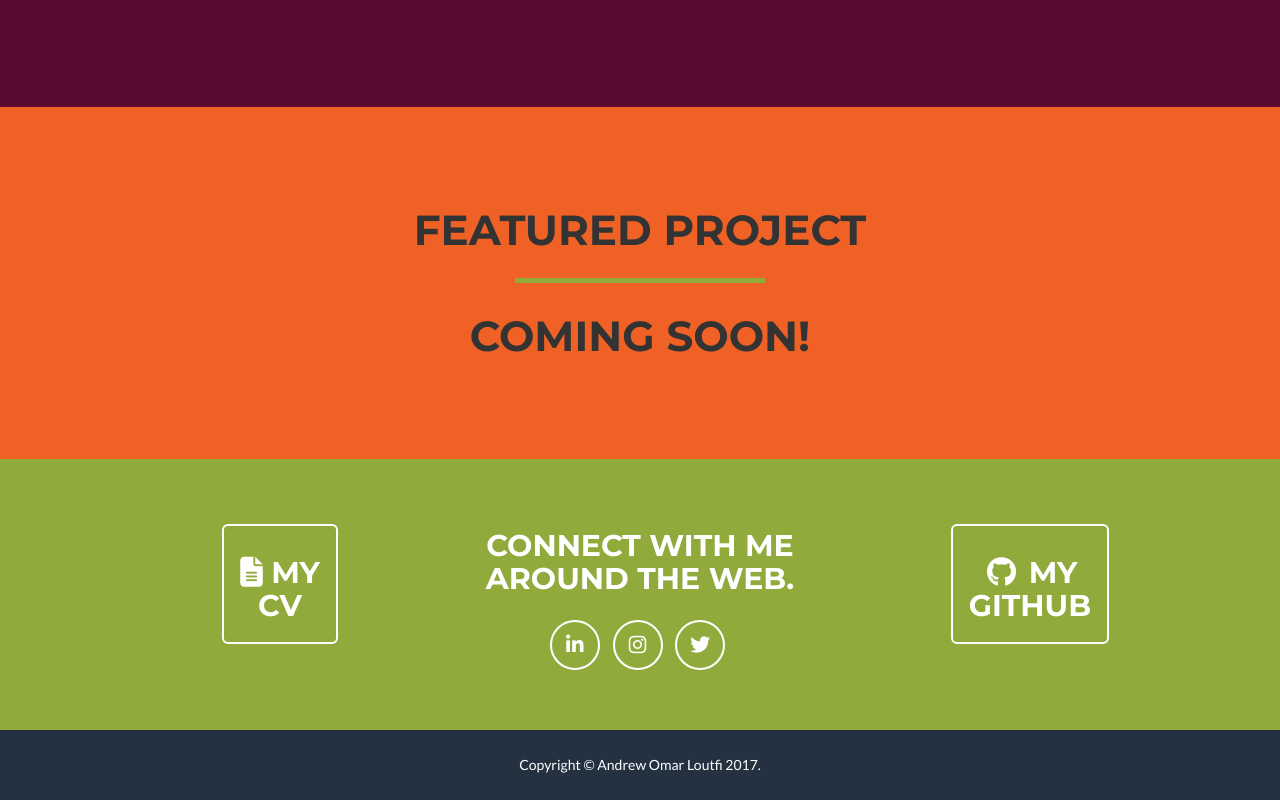
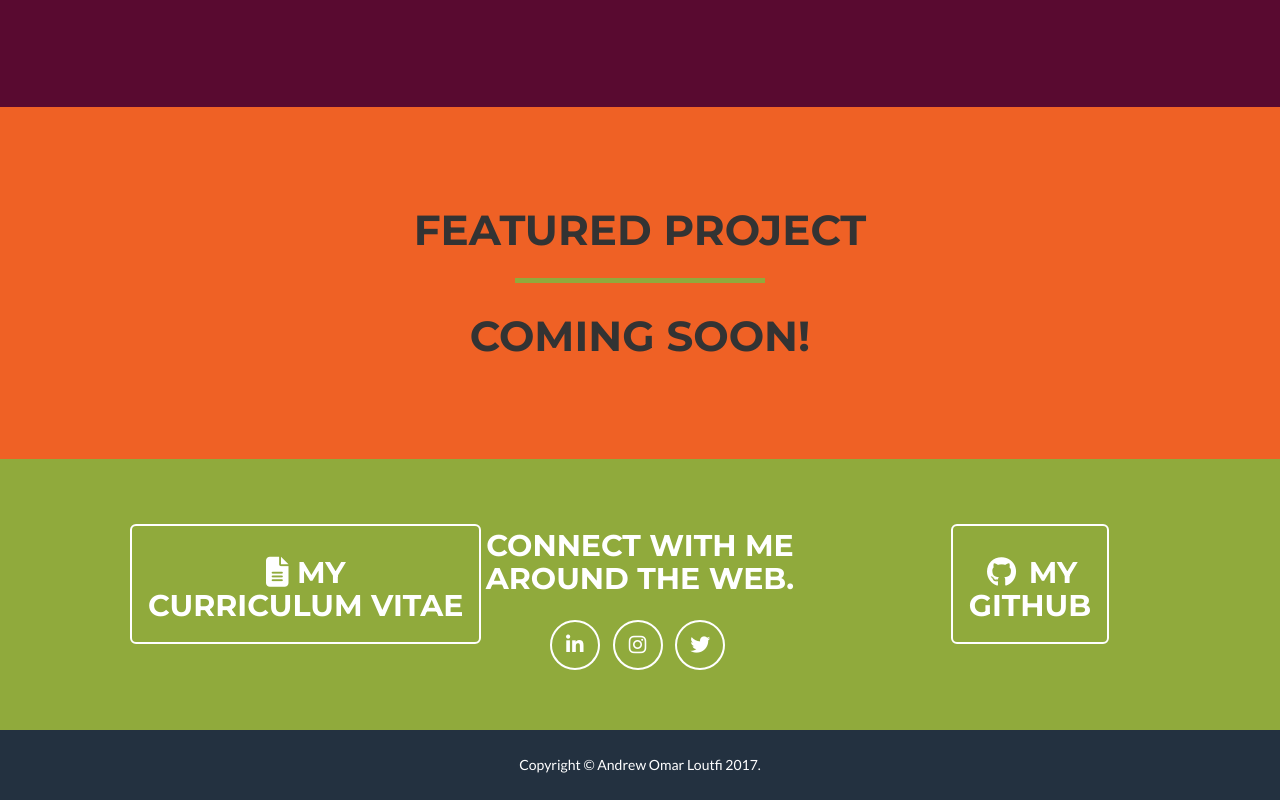
Before and after one commit to loutan01/loutan01.github.io, a plain HTML site: page index.html in a window 1280 px wide. Shown: the part 2397-3197 px from the top of the page. Drawn offline with nearby package versions, Linux system fonts and the light colour scheme.

Commit message:
Update index.html

```diff
--- a/index.html
+++ b/index.html
@@ -215,7 +215,7 @@
 
                       <div class="col-lg- col-lg-offset-2 text-center">
                           <a href="docs/AndrewLoutfiCV.pdf" class="btn btn-lg btn-outline" download>
-                              <h2><i class="fa fa-file-text"></i> My <br> CV</h2></a>
+                              <h2><i class="fa fa-file-text"></i> My <br> Curriculum Vitae</h2></a>
                       </div>
 
 
```
